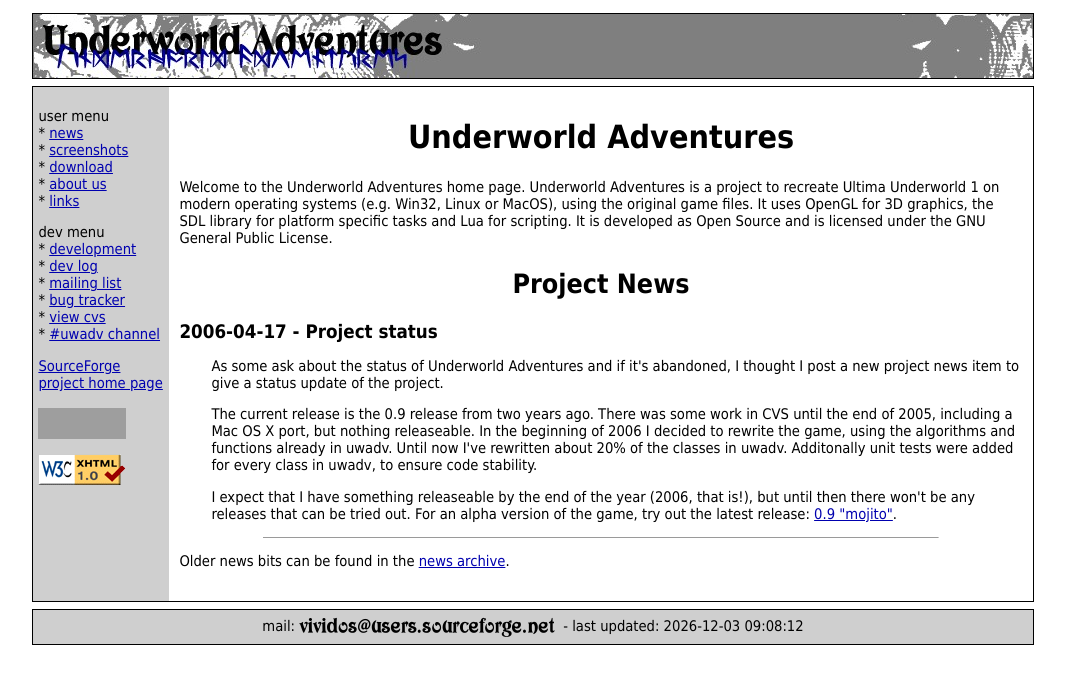
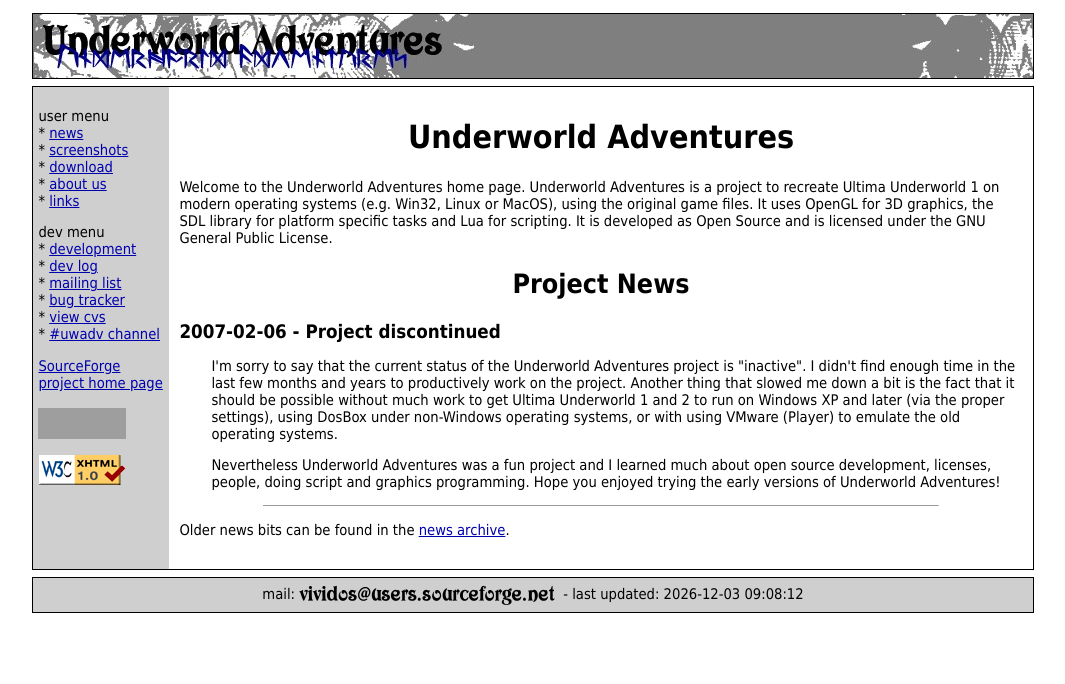
Before and after one commit to vividos/UnderworldAdventures, a PHP site: page /?page=1 in a window 1280 px wide. Shown: the top 684 px of the page, without its empty margins (107-1172 px from the left). Run offline with PHP 8.4, Linux system fonts and the light colour scheme; data that the repository does not hold is empty; some libraries are stand-ins or nearby versions; grey boxes are pictures that could not be loaded.

Commit message:
added news item "Project discontinued"

```diff
--- a/webpages/news.php
+++ b/webpages/news.php
@@ -8,18 +8,19 @@
 <h2>Project News</h2>
 
 <div id="entry">
-  <div id="heading" class="newsHeading">2006-04-17 - Project status</div>
-
+  <div id="heading" class="newsHeading">2007-02-06 - Project discontinued</div>
   <p class="newsBody">
-  As some ask about the status of Underworld Adventures and if it's abandoned, I thought I post a new project news item to give a status update of the project.
+  I'm sorry to say that the current status of the Underworld Adventures project is "inactive".
+  I didn't find enough time in the last few months and years to productively work on the
+  project. Another thing that slowed me down a bit is the fact that it should be possible
+  without much work to get Ultima Underworld 1 and 2 to run on Windows XP and later (via the
+  proper settings), using DosBox under non-Windows operating systems, or with using VMware
+  (Player) to emulate the old operating systems.
   </p>
-
   <p class="newsBody">
-  The current release is the 0.9 release from two years ago. There was some work in CVS until the end of 2005, including a Mac OS X port, but nothing releaseable. In the beginning of 2006 I decided to rewrite the game, using the algorithms and functions already in uwadv. Until now I've rewritten about 20% of the classes in uwadv. Additonally unit tests were added for every class in uwadv, to ensure code stability.
-  </p>
-
-  <p class="newsBody">
-   I expect that I have something releaseable by the end of the year (2006, that is!), but until then there won't be any releases that can be tried out. For an alpha version of the game, try out the latest release: <a href="index.php?page=download">0.9 "mojito"</a>.
+  Nevertheless Underworld Adventures was a fun project and I learned much about open source
+  development, licenses, people, doing script and graphics programming. Hope you enjoyed trying
+  the early versions of Underworld Adventures!
   </p>
 </div>
 
```
Also changed, not shown: webpages/archive.php (+16 -0 lines).
